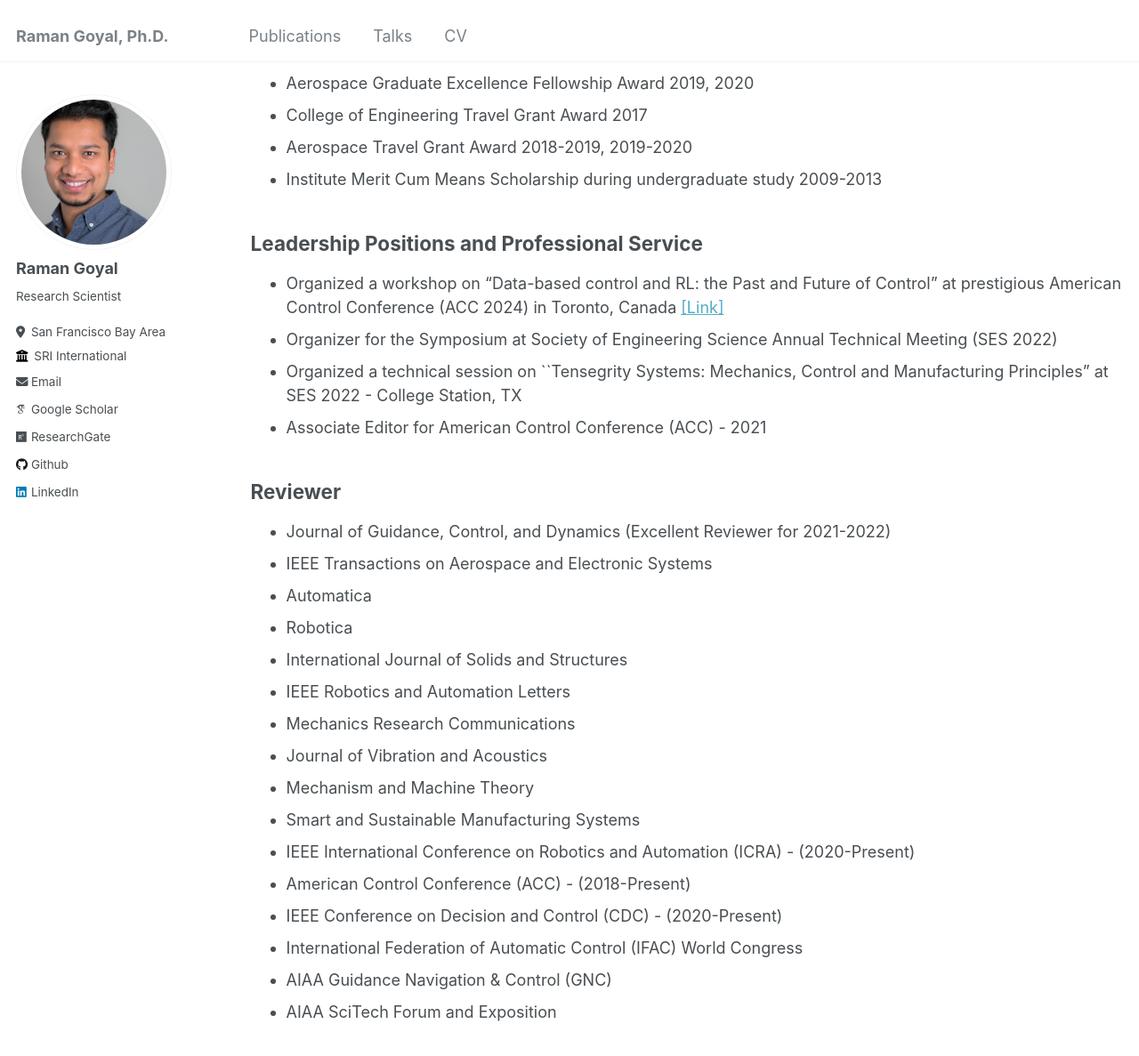
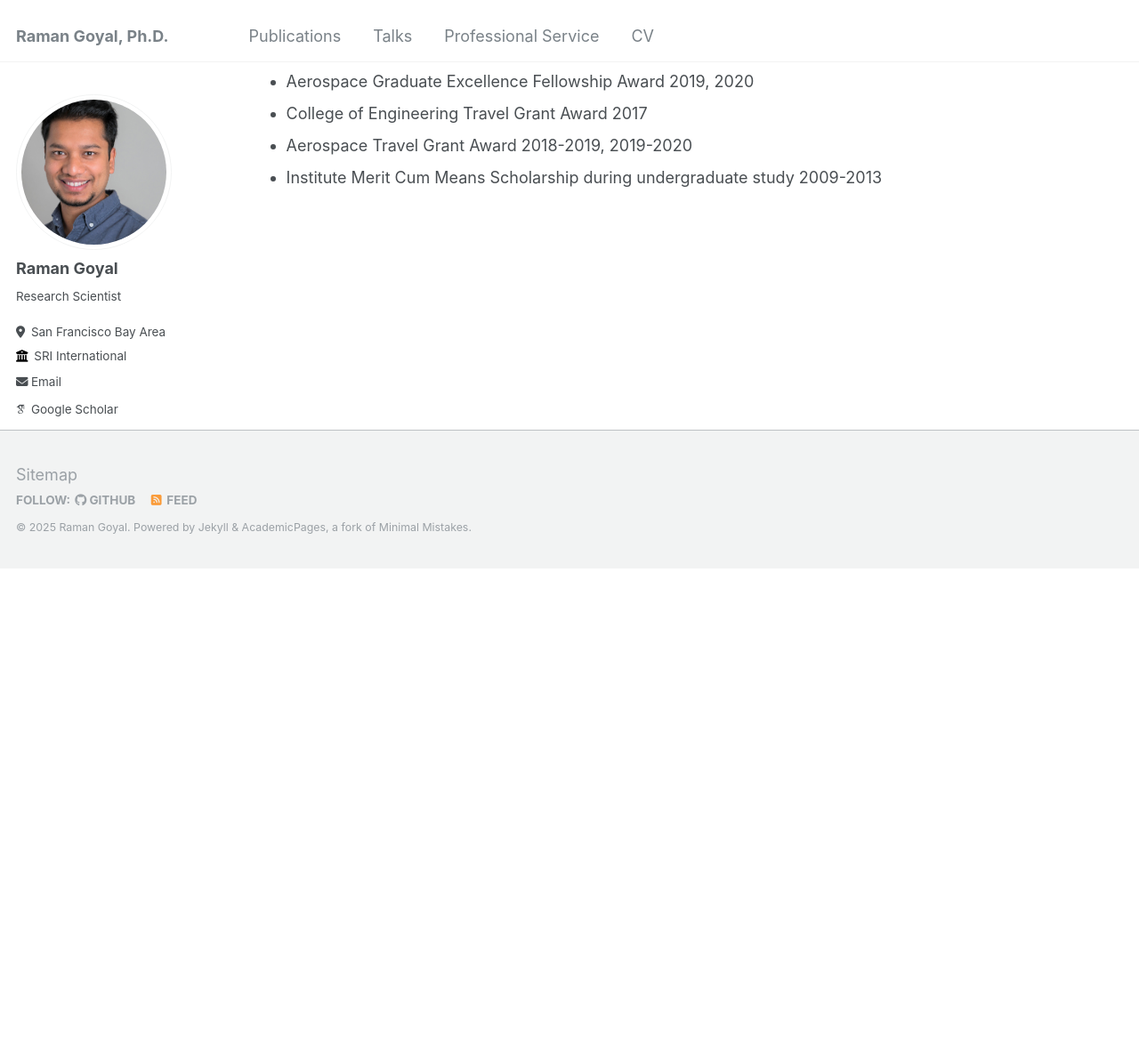
Before and after one commit to ramaniitrgoyal92/ramaniitrgoyal92.github.io, a Jekyll site: the page built from _pages/cv.md, in a window 1280 px wide and 1400 px high, scrolled down 1170 px. Shown: the top 1187 px of the window at 89% size. Built offline with Jekyll 4.4.1, drawn with Linux system fonts in a browser that asks for light colours; some web fonts are replaced; after the commit the page ends 1808 px from its top, so only the background shows below that; some of the changed text lies outside the part shown.

Commit message:
added servide

```diff
--- a/_data/navigation.yml
+++ b/_data/navigation.yml
@@ -6,6 +6,8 @@ main:
   - title: "Talks"
     url: /talks/
 
+  - title: "Professional Service"
+    url: /service/
   # - title: "Teaching"
   #   url: /teaching/
 
--- a/_pages/cv.md
+++ b/_pages/cv.md
@@ -46,7 +46,7 @@ Work experience
 * **Co-founder**
   *  IIT Roorkee Motorsports  \| Australia & IIT Roorkee \| *Oct. 2010 - May 2012*
 
-
+------
 Honors and Awards
 ------
 * Early Career Excellence - Exceptional Performance Award 2022
@@ -56,30 +56,3 @@ Honors and Awards
 * College of Engineering Travel Grant Award 2017
 * Aerospace Travel Grant Award 2018-2019, 2019-2020
 * Institute Merit Cum Means Scholarship during undergraduate study 2009-2013
-
-Leadership Positions and Professional Service
-------
-* Organized a workshop on "Data-based control and RL: the Past and Future of Control" at prestigious American Control Conference (ACC 2024) in Toronto, Canada
-[[Link]](https://lnkd.in/gZh9UVhG)
-* Organizer for the Symposium at Society of Engineering Science Annual Technical Meeting (SES 2022)
-*  Organized a technical session on ``Tensegrity Systems: Mechanics, Control and Manufacturing Principles" at SES 2022 - College Station, TX
-* Associate Editor for American Control Conference (ACC) - 2021
-
-Reviewer
-------
-* Journal of Guidance, Control, and Dynamics (Excellent Reviewer for 2021-2022)
-* IEEE Transactions on Aerospace and Electronic Systems
-* Automatica
-* Robotica
-* International Journal of Solids and Structures
-* IEEE Robotics and Automation Letters
-* Mechanics Research Communications
-* Journal of Vibration and Acoustics
-* Mechanism and Machine Theory
-* Smart and Sustainable Manufacturing Systems
-* IEEE International Conference on Robotics and Automation (ICRA) - (2020-Present)
-* American Control Conference (ACC) - (2018-Present)
-* IEEE Conference on Decision and Control (CDC) - (2020-Present)
-* International Federation of Automatic Control (IFAC) World Congress
-* AIAA Guidance Navigation & Control (GNC)
-* AIAA SciTech Forum and Exposition
```
Also changed, not shown: _pages/publications.md (+1 -1 lines), _pages/service.md (added, +34 -0 lines), _pages/talks.md (+1 -1 lines).
